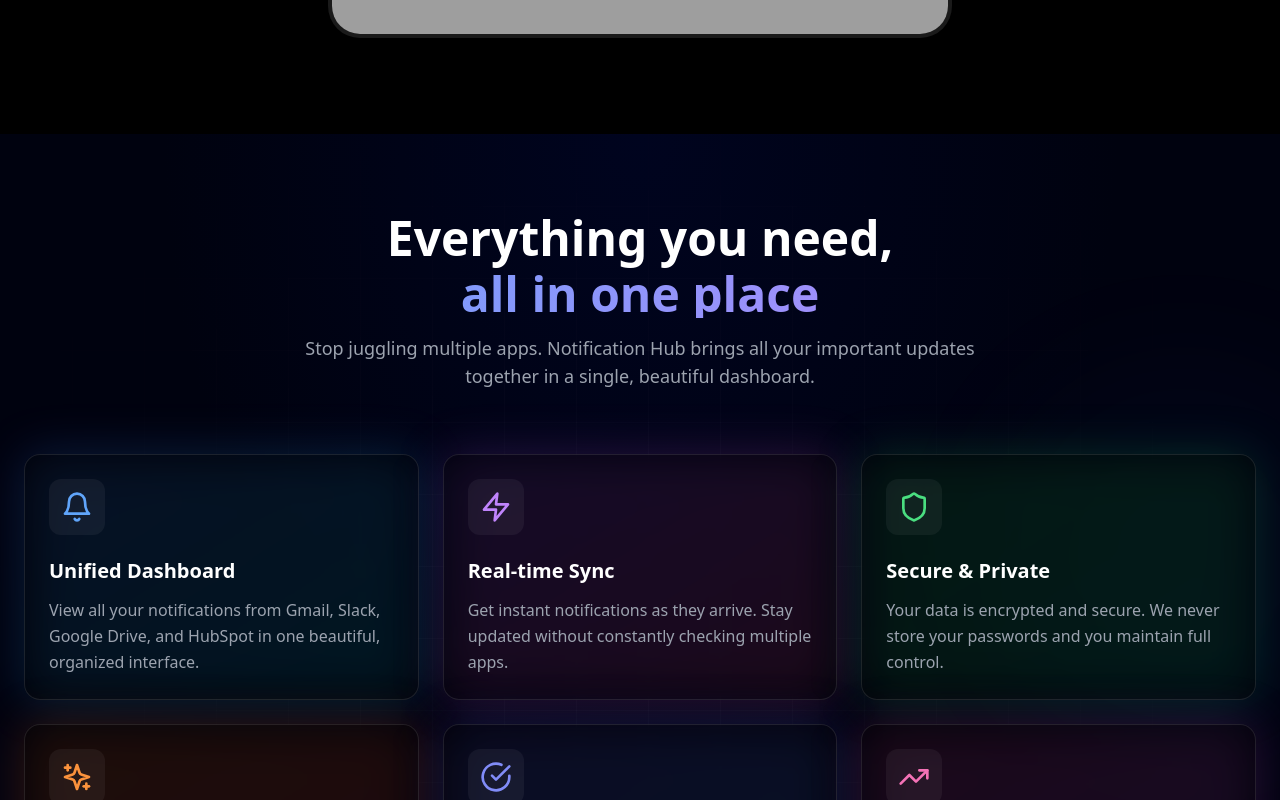
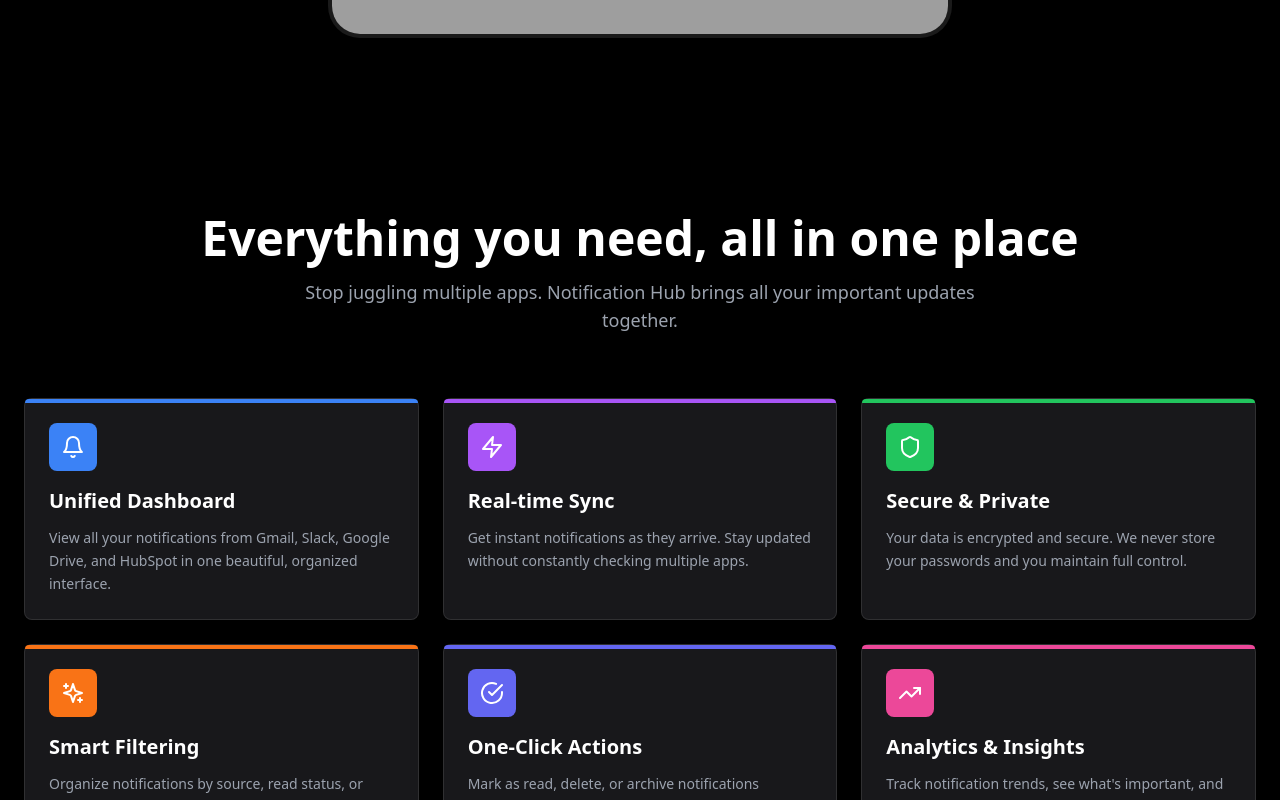
Before and after one commit to ParthG2209/notification-hub-mvp, a React (Vite) app in the folder frontend/: page / in a window 1280 px wide. Shown: the part 800-1600 px from the top of the page. Built offline with nearby package versions, Linux system fonts and the light colour scheme; no server answers; grey boxes are pictures that could not be loaded.

Commit message:
changed theming of landing page

```diff
--- a/frontend/src/components/landing/Features.jsx
+++ b/frontend/src/components/landing/Features.jsx
@@ -5,65 +5,46 @@ import { Bell, Zap, Shield, Sparkles, CheckCircle, TrendingUp } from 'lucide-rea
 const Features = () => {
   const features = [
     {
-      icon: <Bell className="h-8 w-8 text-blue-400" />,
+      icon: <Bell className="h-6 w-6" />,
       title: "Unified Dashboard",
       description: "View all your notifications from Gmail, Slack, Google Drive, and HubSpot in one beautiful, organized interface.",
-      color: "from-blue-500/20 to-cyan-500/20"
+      accent: "bg-blue-500"
     },
     {
-      icon: <Zap className="h-8 w-8 text-purple-400" />,
+      icon: <Zap className="h-6 w-6" />,
       title: "Real-time Sync",
       description: "Get instant notifications as they arrive. Stay updated without constantly checking multiple apps.",
-      color: "from-purple-500/20 to-pink-500/20"
+      accent: "bg-purple-500"
     },
     {
-      icon: <Shield className="h-8 w-8 text-green-400" />,
+      icon: <Shield className="h-6 w-6" />,
       title: "Secure & Private",
       description: "Your data is encrypted and secure. We never store your passwords and you maintain full control.",
-      color: "from-green-500/20 to-emerald-500/20"
+      accent: "bg-green-500"
     },
     {
-      icon: <Sparkles className="h-8 w-8 text-orange-400" />,
+      icon: <Sparkles className="h-6 w-6" />,
       title: "Smart Filtering",
       description: "Organize notifications by source, read status, or date. Find what matters most, instantly.",
-      color: "from-orange-500/20 to-red-500/20"
+      accent: "bg-orange-500"
     },
     {
-      icon: <CheckCircle className="h-8 w-8 text-indigo-400" />,
+      icon: <CheckCircle className="h-6 w-6" />,
       title: "One-Click Actions",
       description: "Mark as read, delete, or archive notifications without leaving the dashboard. Streamline your workflow.",
-      color: "from-indigo-500/20 to-blue-500/20"
+      accent: "bg-indigo-500"
     },
     {
-      icon: <TrendingUp className="h-8 w-8 text-pink-400" />,
+      icon: <TrendingUp className="h-6 w-6" />,
       title: "Analytics & Insights",
       description: "Track notification trends, see what's important, and understand your communication patterns.",
-      color: "from-pink-500/20 to-purple-500/20"
+      accent: "bg-pink-500"
     }
   ];
 
   return (
-    <section className="py-20 px-6 relative bg-agency-gradient" id="features">
-      {/* Background Elements */}
-      <div className="absolute inset-0 overflow-hidden pointer-events-none">
-        <motion.div
-          className="absolute top-1/4 -right-24 w-96 h-96 bg-blue-500/10 rounded-full blur-3xl"
-          animate={{
-            scale: [1, 1.2, 1],
-            opacity: [0.3, 0.5, 0.3],
-          }}
-          transition={{
-            duration: 8,
-            repeat: Infinity,
-            ease: "easeInOut"
-          }}
-        />
-      </div>
-
-      {/* Grid Pattern Overlay */}
-      <div className="absolute inset-0 bg-[linear-gradient(rgba(255,255,255,.02)_1px,transparent_1px),linear-gradient(90deg,rgba(255,255,255,.02)_1px,transparent_1px)] bg-[size:72px_72px] [mask-image:radial-gradient(ellipse_at_center,black_20%,transparent_80%)] pointer-events-none"></div>
-
-      <div className="max-w-7xl mx-auto relative">
+    <section className="py-20 px-6 bg-black" id="features">
+      <div className="max-w-7xl mx-auto">
         <motion.div
           initial={{ opacity: 0, y: 20 }}
           whileInView={{ opacity: 1, y: 0 }}
@@ -72,14 +53,10 @@ const Features = () => {
           className="text-center mb-16"
         >
           <h2 className="text-4xl md:text-5xl font-bold mb-4 text-white">
-            Everything you need,
-            <span className="block mt-2 bg-gradient-to-r from-blue-400 to-purple-400 bg-clip-text text-transparent">
-              all in one place
-            </span>
+            Everything you need, all in one place
           </h2>
           <p className="text-gray-400 text-lg max-w-2xl mx-auto">
-            Stop juggling multiple apps. Notification Hub brings all your important updates together
-            in a single, beautiful dashboard.
+            Stop juggling multiple apps. Notification Hub brings all your important updates together.
           </p>
         </motion.div>
 
@@ -91,15 +68,21 @@ const Features = () => {
               whileInView={{ opacity: 1, y: 0 }}
               transition={{ duration: 0.5, delay: index * 0.1 }}
               viewport={{ once: true }}
-              className="relative group"
+              className="group relative"
             >
-              <div className={`absolute inset-0 bg-gradient-to-br ${feature.color} rounded-2xl blur-xl group-hover:blur-2xl transition-all`} />
-              <div className="relative bg-black/40 border border-white/10 rounded-2xl p-6 backdrop-blur-sm hover:bg-black/50 transition-all h-full">
-                <div className="mb-4 p-3 bg-white/5 rounded-xl inline-block">
+              {/* Card */}
+              <div className="relative border border-white/10 rounded-lg p-6 bg-zinc-900 hover:bg-zinc-800 transition-all h-full">
+                {/* Accent bar */}
+                <div className={`absolute top-0 left-0 w-full h-1 ${feature.accent} rounded-t-lg`} />
+
+                {/* Icon */}
+                <div className={`mb-4 p-3 ${feature.accent} rounded-lg inline-flex text-white`}>
                   {feature.icon}
                 </div>
+
+                {/* Content */}
                 <h3 className="text-xl font-semibold mb-3 text-white">{feature.title}</h3>
-                <p className="text-gray-400 leading-relaxed">{feature.description}</p>
+                <p className="text-gray-400 leading-relaxed text-sm">{feature.description}</p>
               </div>
             </motion.div>
           ))}
```
